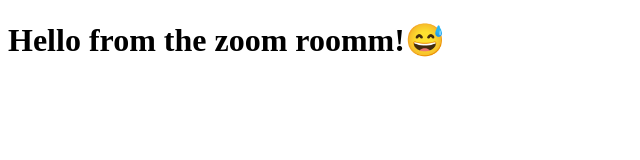
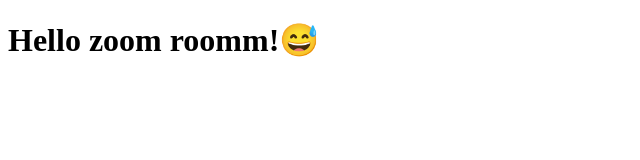
Before and after one commit to mtliendo/meetup-aws, a plain HTML site: page index.html in a window 1280 px wide. Shown: the whole page, without its empty margins (0-640 px from the left). Drawn offline with Linux system fonts and the light colour scheme.

Commit message:
add new branch stuff

```diff
--- a/index.html
+++ b/index.html
@@ -6,6 +6,6 @@
     <title>Document</title>
   </head>
   <body>
-    <h1>Hello from the zoom roomm!😅</h1>
+    <h1>Hello zoom roomm!😅</h1>
   </body>
 </html>
```
